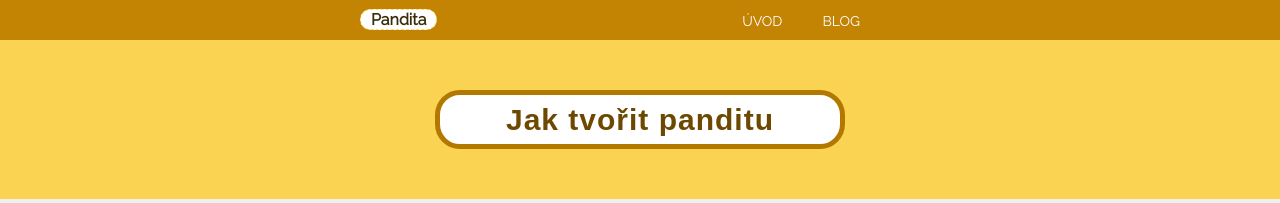
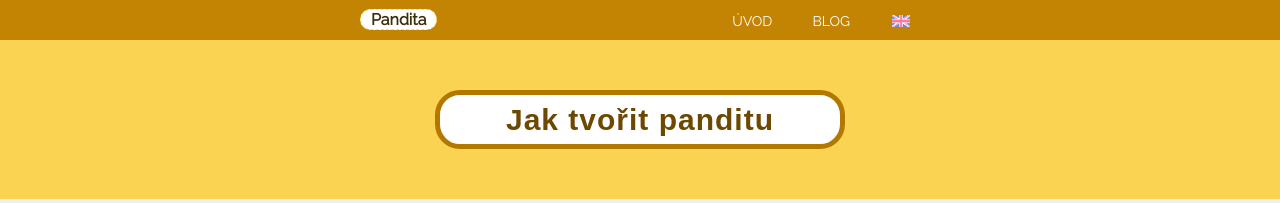
Before and after one commit to Borek78/jak-tvorit-panditu, a Jekyll site: the page built from index.md, in a window 1280 px wide. Shown: the top 203 px of the page. Built offline with Jekyll 4.4.1, drawn with Linux system fonts in a browser that asks for light colours.

Commit message:
vlajka nefungovala

```diff
--- a/css/pages-style.css
+++ b/css/pages-style.css
@@ -7,21 +7,21 @@
 
   background-repeat: no-repeat;
 }
-/*
+
 .flag:hover {
   background-size: 24px 16px;
   width: 24px;
   height: 16px !important ;
   border-bottom: none !important;
-  margin-left: 18px !important;
+  margin-left: 19px !important;
   margin-top: 13px;
-  margin-right: 11px !important;
+  margin-right: 7px !important;
   background-image: url(../assets/uk-flag.png);
   transition: width 0.5s, height 0.5s, background-size 0.5s, margin-left 0.5s,
     margin-top 0.5s, margin-right 0.5s, background-image 0.5s;
-}*/
+}
 
-.czech-flag-less-bright {
+.flag {
   background-image: url(../assets/uk-flag-less-bright.png);
   background-size: 18px 12px;
   background-repeat: no-repeat;
```
